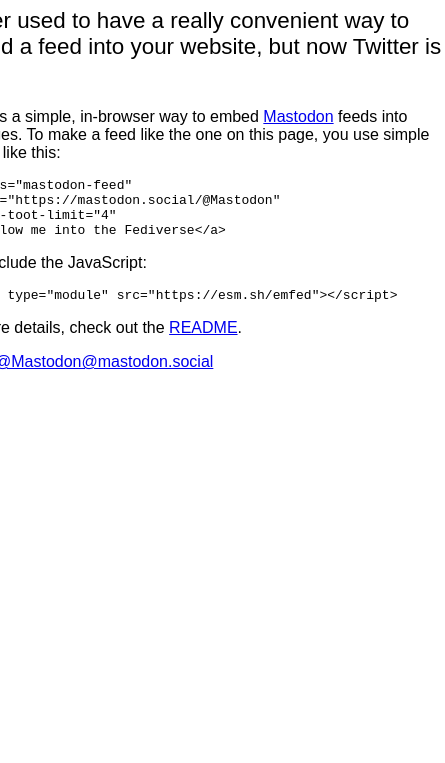
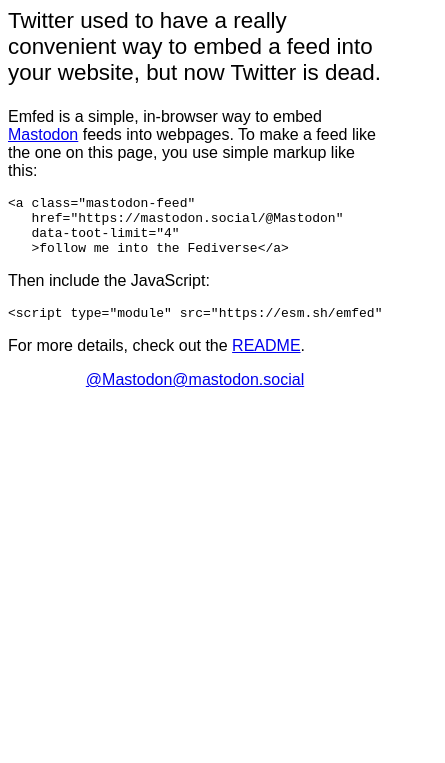
Before and after one commit to sampsyo/emfed, a website with bundled scripts: page index.html in a window 390 px wide. Shown: the part 81-844 px from the top of the page, 445 px wide, since content can reach past the window. Built offline with nearby package versions, Linux system fonts and the light colour scheme.

Commit message:
Fix layout on mobile

```diff
--- a/index.html
+++ b/index.html
@@ -17,17 +17,21 @@
     flex-direction: column;
     align-items: center;
   }
+  main {
+      width: 100%;
+  }
 }
 main {
-  width: 500px;
-  min-width: 480px;
+  max-width: 530px;
 }
 aside {
-  width: 400px;
-  min-width: 350px;
+  max-width: 400px;
 }
 .big {
   font-size: 140%;
+}
+main pre {
+  overflow-x: auto;
 }
 </style>
   </head>
```
